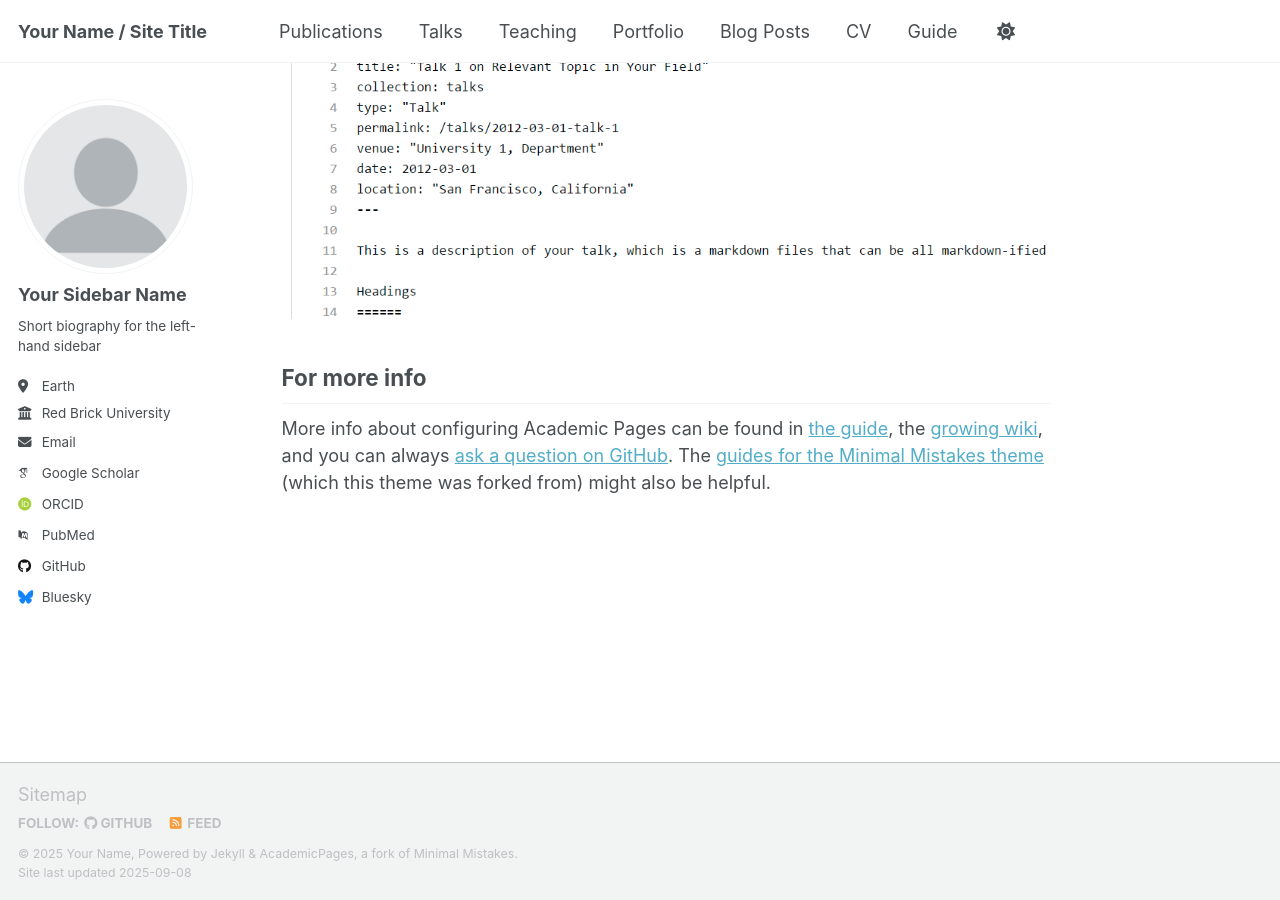
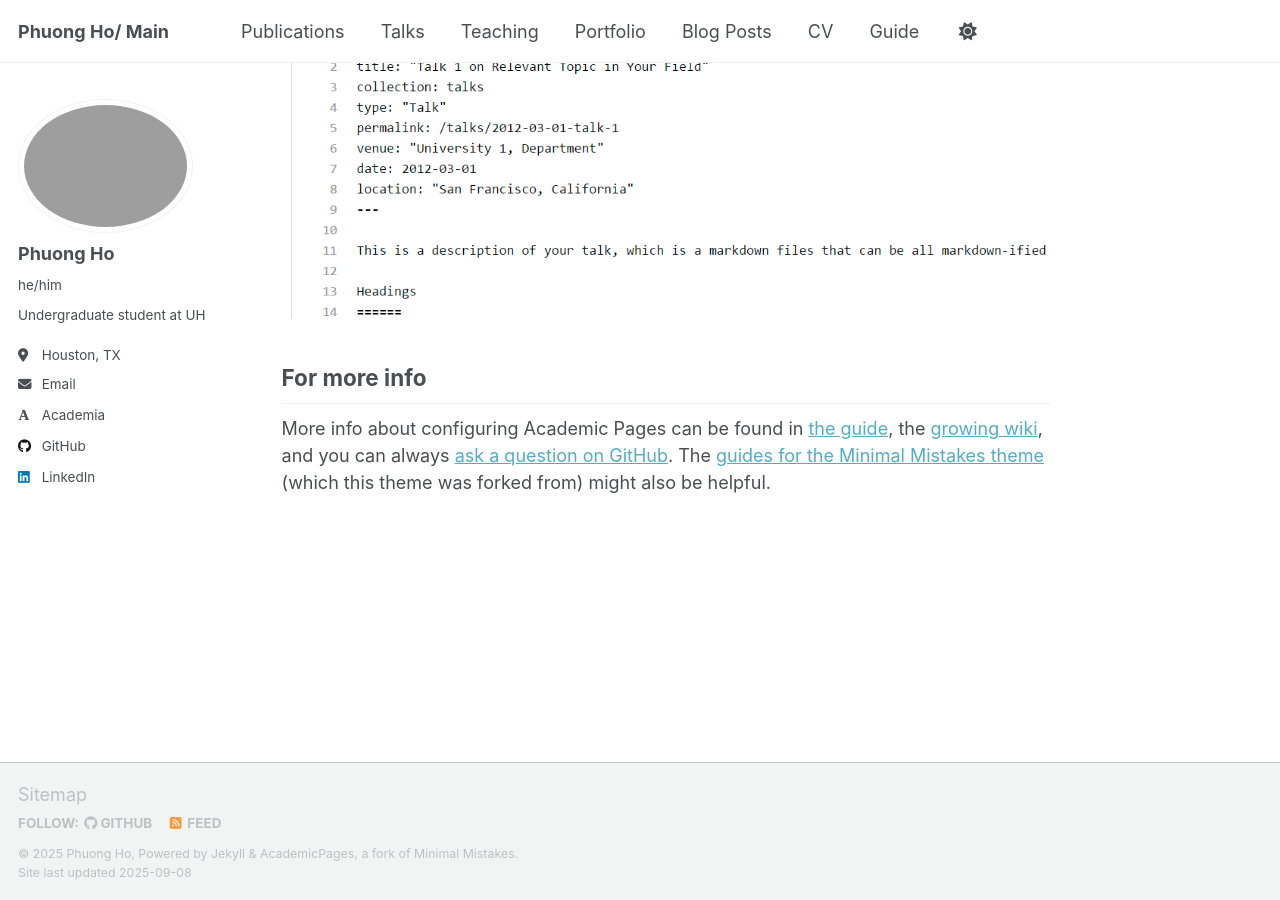
Before and after one commit to FatFish-99/FatFish-99.github.io, a Jekyll site: the page built from _pages/about.md, in a window 1280 px wide and 900 px high, scrolled down 2880 px. Built offline with Jekyll 4.4.1, drawn with Linux system fonts in a browser that asks for light colours; some web fonts are replaced; a script that is not in the unit is left out.

Commit message:
Site-wide configuration

```diff
--- a/_config.yml
+++ b/_config.yml
@@ -9,11 +9,11 @@
 # Basic Site Settings
 locale                   : "en-US"
 site_theme               : "default" # Currently available options are "default", "air"
-title                    : "Your Name / Site Title"
+title                    : "Phuong Ho/ Main"
 title_separator          : "-"
-name                     : &name "Your Name"
+name                     : &name "Phuong Ho"
 description              : &description "personal description"
-url                      : https://academicpages.github.io # the base hostname & protocol for your site e.g. "https://[your GitHub username].github.io" or if you already have some other page hosted on Github then use "https://[your GitHub username].github.io/[Your Repo Name]"
+url                      : https://FatFish-99.github.io # the base hostname & protocol for your site e.g. "https://[your GitHub username].github.io" or if you already have some other page hosted on Github then use "https://[your GitHub username].github.io/[Your Repo Name]"
 baseurl                  : "" # the subpath of your site, e.g. "/blog"
 repository               : "academicpages/academicpages.github.io"
 
@@ -22,24 +22,24 @@ repository               : "academicpages/academicpages.github.io"
 #               Additional customization can be done by editing /_includes/author-profile.html
 author:
   # Biographic information
-  avatar           : "profile.png"
-  name             : "Your Sidebar Name"
-  pronouns         : # example: "she/her"
-  bio              : "Short biography for the left-hand sidebar"
-  location         : "Earth"
-  employer         : "Red Brick University"
+  avatar           : "DSCF0431.JPG"
+  name             : "Phuong Ho"
+  pronouns         : "he/him"
+  bio              : "Undergraduate student at UH"
+  location         : "Houston, TX"
+  employer         : # Employer
   uri              : # URL
-  email            : "none@example.org"
+  email            : "duyphuong1799@gmail.com"
 
   # Academic websites
-  academia         : # URL
+  academia         : "https://www.uh.edu/nsm/computer-science"
   arxiv            : # URL - Update with the correct link to your profile
-  googlescholar    : "https://scholar.google.com/citations?user=PS_CX0AAAAAJ"
+  googlescholar    : # URL
   inspire-hep      : # URL
   impactstory      : # URL
-  orcid            : "http://orcid.org/yourorcidurl"
+  orcid            : # URL
   semantic         : # URL
-  pubmed           : "https://www.ncbi.nlm.nih.gov/pubmed/?term=john+snow"
+  pubmed           : # URL
   researchgate     : # URL
   scopus           : # URL
 
@@ -47,13 +47,13 @@ author:
   bitbucket        : # Username - Update with your username on the site
   codepen          : # Username
   dribbble         : # Username
-  github           : "academicpages"
+  github           : "https://github.com/FatFish-99"
   kaggle           : # Username
   stackoverflow    : # User number or user number and name (i.e., use "1" or "1/jeff-atwood")
 
   # Social media
   artstation       : # Username
-  bluesky          : "bsky.app" # Replace this with you Bluesky username
+  bluesky          : # Replace this with you Bluesky username
   facebook         : # Username
   flickr           : # Username
   foursquare       : # Username
@@ -62,7 +62,7 @@ author:
   keybase          : # Username
   instagram        : # Username
   lastfm           : # Username
-  linkedin         : # Username
+  linkedin         : "https://www.linkedin.com/in/phuongho99"
   mastodon         : # URL
   medium           : # URL
   pinterest        : # Username
```
